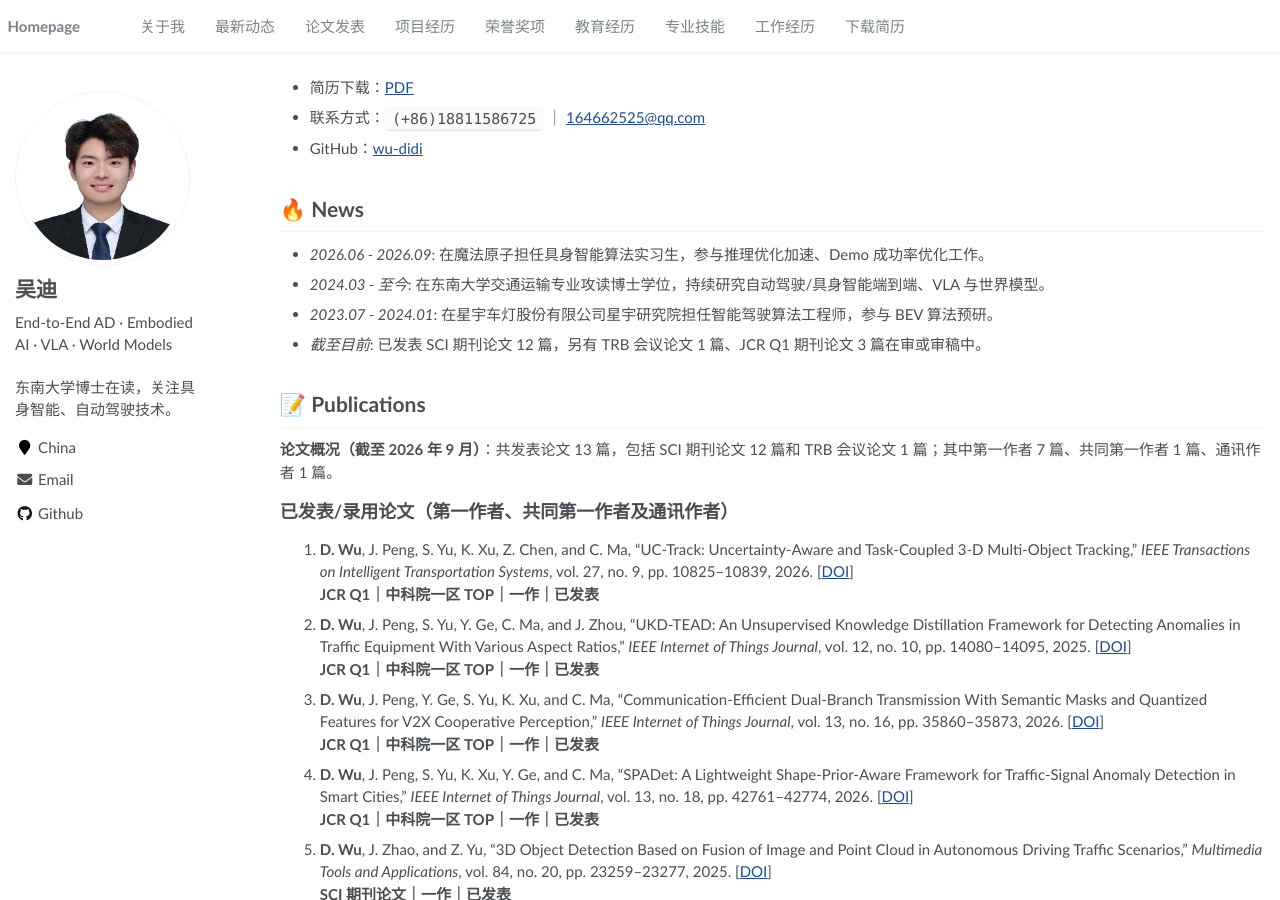
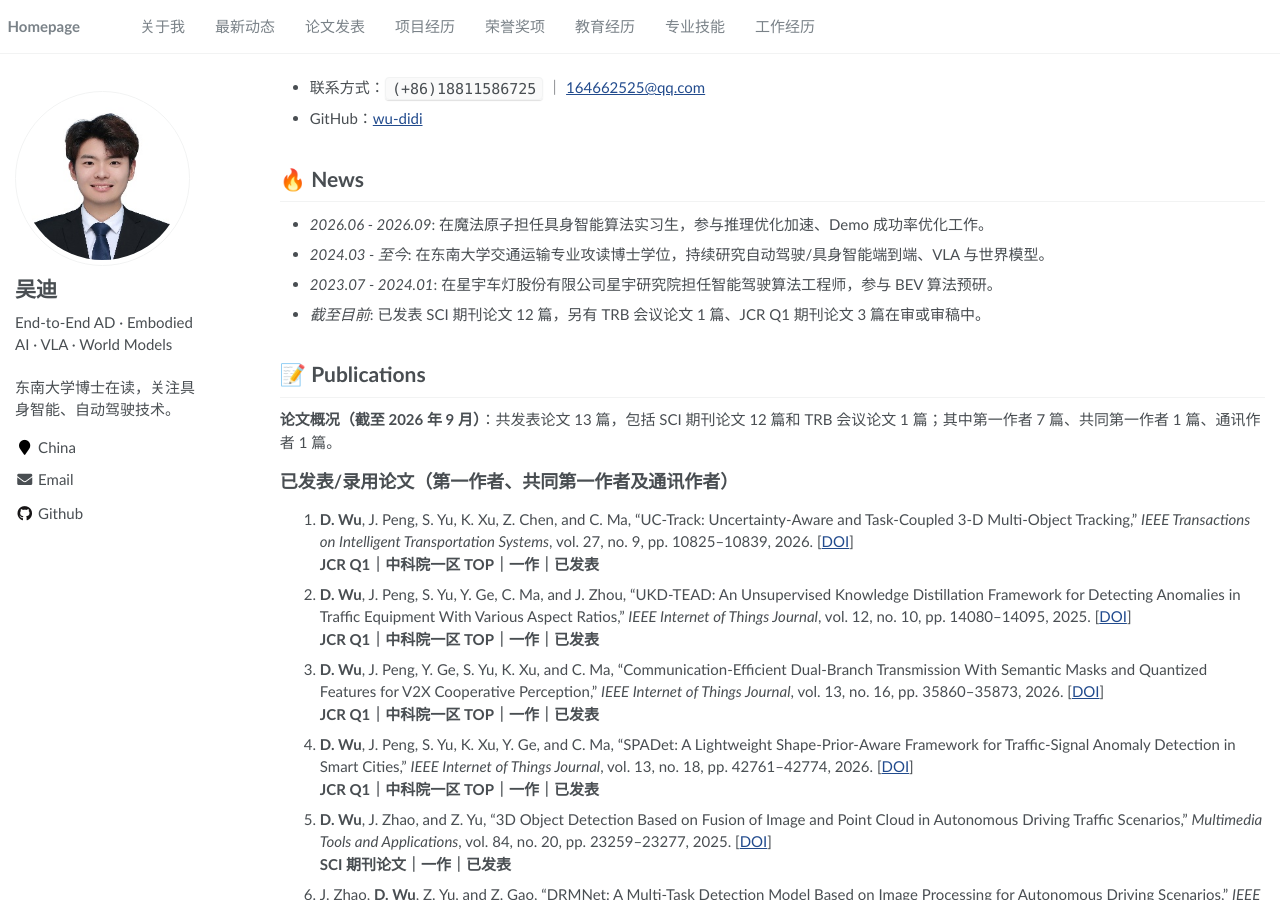
Before and after one commit to Wu-didi/Wu-didi.github.io, a Jekyll site: the page built from _pages/about.md, in a window 1280 px wide and 900 px high. Built offline with Jekyll 4.4.1, drawn with Linux system fonts in a browser that asks for light colours.

Commit message:
Remove resume download links

```diff
--- a/_data/navigation.yml
+++ b/_data/navigation.yml
@@ -23,6 +23,3 @@ main:
 
   - title: "工作经历"
     url: "/#work-experience"
-
-  - title: "下载简历"
-    url: "/files/resume_2026intern.pdf"
--- a/_pages/about.md
+++ b/_pages/about.md
@@ -11,7 +11,6 @@ redirect_from:
 
 <span class='anchor' id='about-me'></span>
 
-- 简历下载：[PDF](/files/resume_2026intern.pdf)
 - 联系方式：`(+86)18811586725` ｜ [164662525@qq.com](mailto:164662525@qq.com)
 - GitHub：[wu-didi](https://github.com/wu-didi)
 
```
